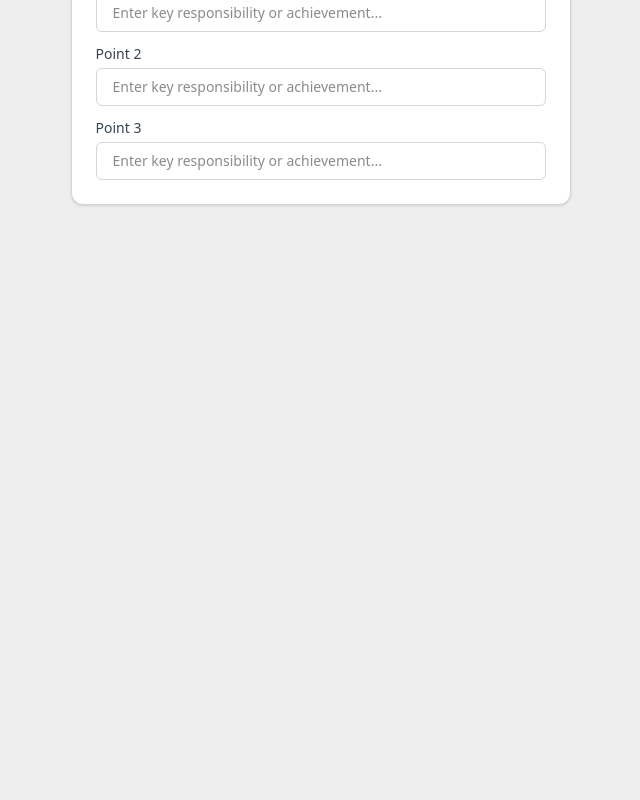
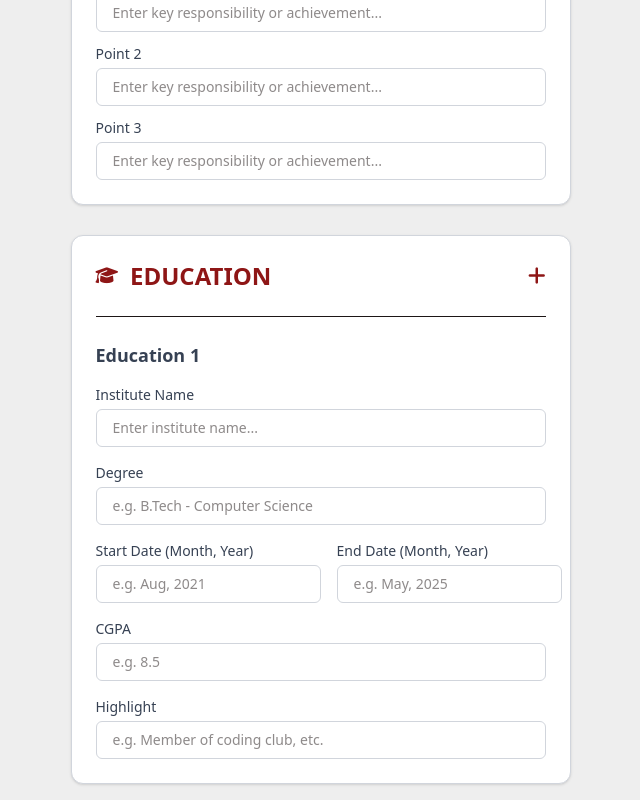
Before and after one commit to bhargablinx/resume-builder, a React (Vite) app: page / in a window 1280 px wide. Shown: the part 1564-2364 px from the top of the page, without its empty margins (18-658 px from the left). Before the commit the page ends 1785 px from the top, so only its background shows below. Built offline with nearby package versions, Linux system fonts and the light colour scheme.

Commit message:
Add education section

```diff
--- a/src/components/ResumeControl.jsx
+++ b/src/components/ResumeControl.jsx
@@ -17,6 +17,135 @@ export const ResumeControl = () => {
             <PersonalSection />
             <ProjectSection />
             <ExperienceSection />
+            <EducationSection />
+        </div>
+    );
+};
+
+export const EducationSection = () => {
+    const [educationList, setEducationList] = useState([1]);
+
+    const addEducation = () => {
+        if (educationList.length < 2) {
+            setEducationList((prev) => [...prev, prev.length + 1]);
+        }
+    };
+
+    return (
+        <div className="bg-white w-full max-w-[500px] p-6 rounded-xl border border-gray-300 shadow-sm space-y-6 transition hover:shadow-lg">
+            {/* Header */}
+            <div className="flex justify-between items-center">
+                <h2 className="text-2xl font-bold text-dark-red flex items-center">
+                    <i className="fa-solid fa-graduation-cap mr-3 text-lg"></i>
+                    EDUCATION
+                </h2>
+                {educationList.length < 2 && (
+                    <button
+                        onClick={addEducation}
+                        className="text-dark-red hover:text-red-700 text-xl transition-all"
+                        title="Add Education"
+                    >
+                        <i className="fa-solid fa-plus"></i>
+                    </button>
+                )}
+            </div>
+
+            {/* Education Input Blocks */}
+            {educationList.map((num) => (
+                <div key={num} className="space-y-4 border-t pt-6">
+                    <div className="text-lg font-semibold text-gray-700">
+                        Education {num}
+                    </div>
+
+                    {/* Institute */}
+                    <div className="flex flex-col space-y-1">
+                        <label
+                            htmlFor={`edu-${num}-institute`}
+                            className="text-sm font-medium text-gray-700"
+                        >
+                            Institute Name
+                        </label>
+                        <input
+                            id={`edu-${num}-institute`}
+                            type="text"
+                            placeholder="Enter institute name..."
+                            className="px-4 py-2 border border-gray-300 rounded-md text-sm focus:outline-none focus:ring-2 focus:ring-dark-red focus:border-transparent"
+                        />
+                    </div>
+
+                    {/* Degree */}
+                    <div className="flex flex-col space-y-1">
+                        <label
+                            htmlFor={`edu-${num}-degree`}
+                            className="text-sm font-medium text-gray-700"
+                        >
+                            Degree
+                        </label>
+                        <input
+                            id={`edu-${num}-degree`}
+                            type="text"
+                            placeholder="e.g. B.Tech - Computer Science"
+                            className="px-4 py-2 border border-gray-300 rounded-md text-sm focus:outline-none focus:ring-2 focus:ring-dark-red focus:border-transparent"
+                        />
+                    </div>
+
+                    {/* Start Date and End Date */}
+                    <div className="flex gap-4">
+                        <div className="flex flex-col space-y-1 w-1/2">
+                            <label className="text-sm font-medium text-gray-700">
+                                Start Date (Month, Year)
+                            </label>
+                            <input
+                                type="text"
+                                placeholder="e.g. Aug, 2021"
+                                className="px-4 py-2 border border-gray-300 rounded-md text-sm focus:outline-none focus:ring-2 focus:ring-dark-red"
+                            />
+                        </div>
+                        <div className="flex flex-col space-y-1 w-1/2">
+                            <label className="text-sm font-medium text-gray-700">
+                                End Date (Month, Year)
+                            </label>
+                            <input
+                                type="text"
+                                placeholder="e.g. May, 2025"
+                                className="px-4 py-2 border border-gray-300 rounded-md text-sm focus:outline-none focus:ring-2 focus:ring-dark-red"
+                            />
+                        </div>
+                    </div>
+
+                    {/* CGPA */}
+                    <div className="flex flex-col space-y-1">
+                        <label
+                            htmlFor={`edu-${num}-cgpa`}
+                            className="text-sm font-medium text-gray-700"
+                        >
+                            CGPA
+                        </label>
+                        <input
+                            id={`edu-${num}-cgpa`}
+                            type="text"
+                            placeholder="e.g. 8.5"
+                            className="px-4 py-2 border border-gray-300 rounded-md text-sm focus:outline-none focus:ring-2 focus:ring-dark-red focus:border-transparent"
+                        />
+                    </div>
+
+                    {/* Additional Point */}
+                    <div className="flex flex-col space-y-1">
+                        <label
+                            htmlFor={`edu-${num}-point`}
+                            className="text-sm font-medium text-gray-700"
+                        >
+                            Highlight
+                        </label>
+                        <input
+                            id={`edu-${num}-point`}
+                            type="text"
+                            placeholder="e.g. Member of coding club, etc."
+                            className="px-4 py-2 border border-gray-300 rounded-md text-sm focus:outline-none focus:ring-2 focus:ring-dark-red focus:border-transparent"
+                        />
+                    </div>
+                </div>
+            ))}
         </div>
     );
 };
```
